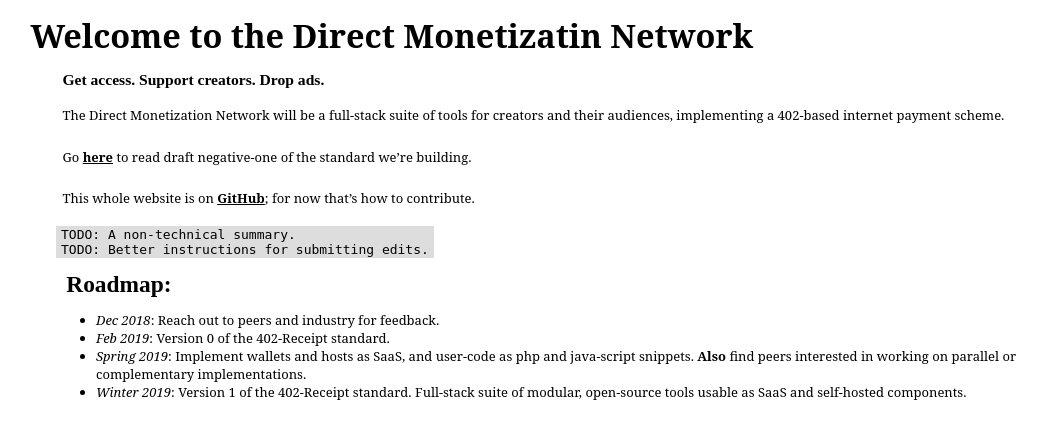
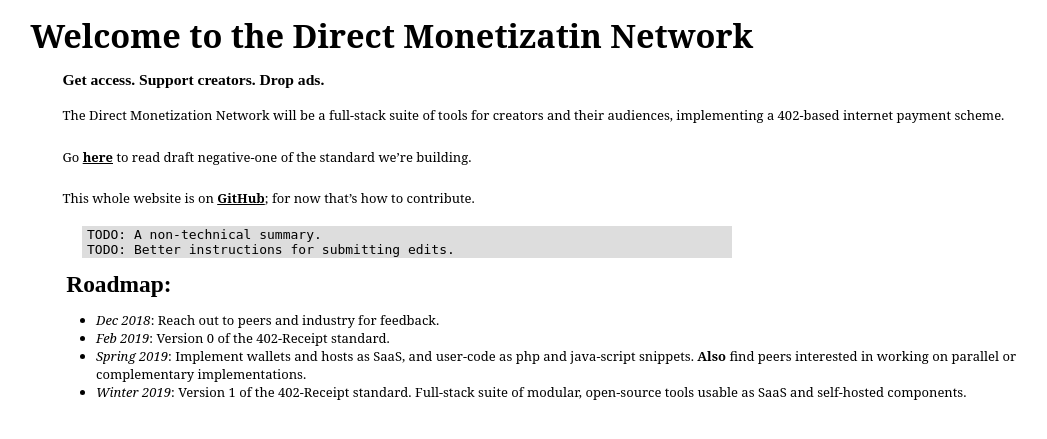
Before and after one commit to erikpukinskis/direct-monetization-static, a Jekyll site: the page built from welcome-to-the-dmn.markdown, in a window 1280 px wide. Shown: the top 439 px of the page, without its empty margins (76-1123 px from the left). Built offline with Jekyll 4.4.1, drawn with Linux system fonts in a browser that asks for light colours.

Commit message:
more code formating.

```diff
--- a/_sass/master.scss
+++ b/_sass/master.scss
@@ -75,3 +75,9 @@ code {
   display: inline-block;
   padding: 1px 5px;
 }
+
+.highlighter-rouge pre {
+  margin-left: 2em;
+  max-width: 50em;
+  background: $light-color;
+}
```
